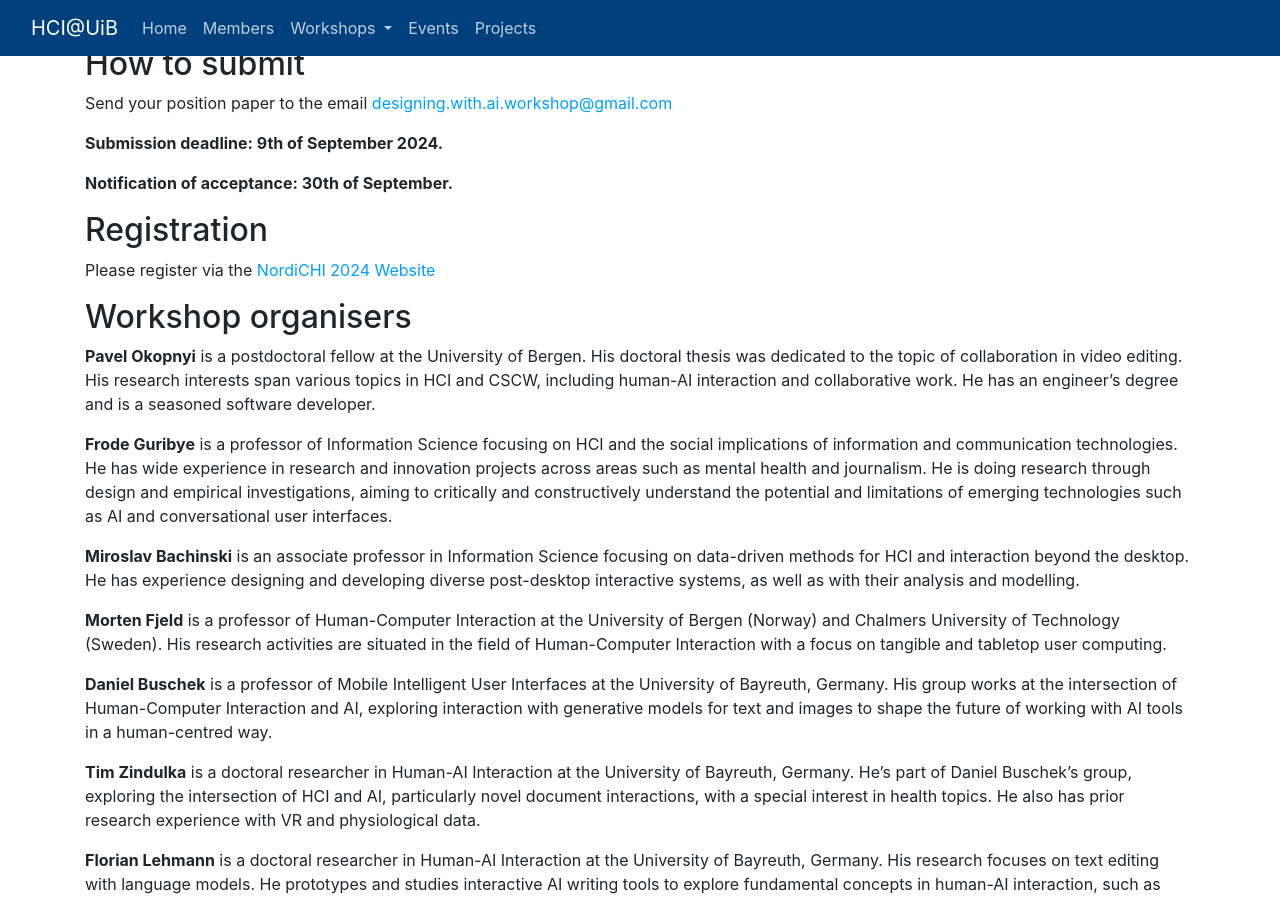
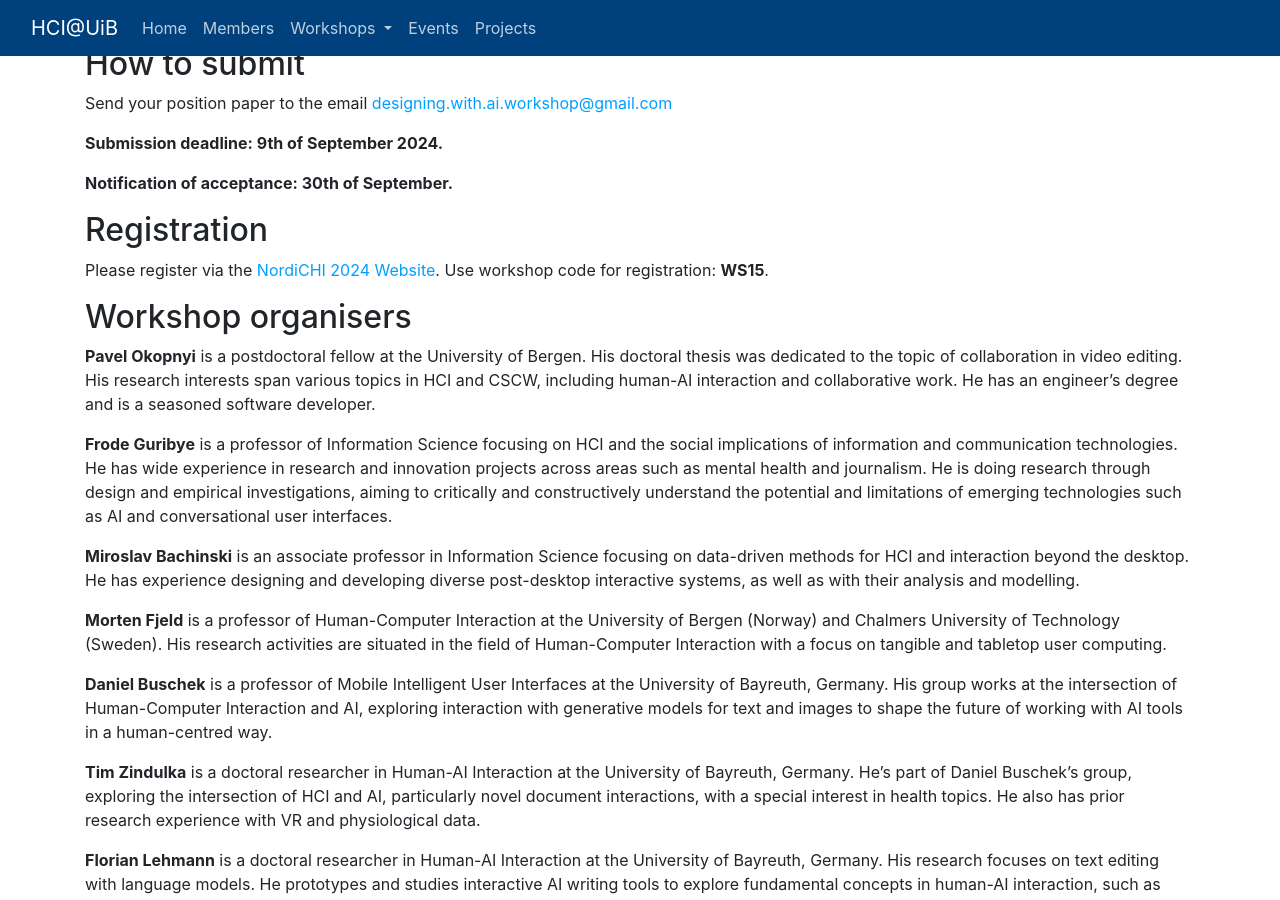
Before and after one commit to BergenHCI/bergenhci.github.io, a Jekyll site: the page built from ws/designing_with_ai.md, in a window 1280 px wide and 900 px high, scrolled down 1521 px. Built offline with Jekyll 4.4.1, drawn with Linux system fonts in a browser that asks for light colours; our own code applies the rules of GitHub Pages for plain Markdown files.

Commit message:
add workshop code

```diff
--- a/ws/designing_with_ai.md
+++ b/ws/designing_with_ai.md
@@ -60,7 +60,7 @@ Send your position paper to the email [designing.with.ai.workshop@gmail.com](mai
 
 ## Registration
 
-Please register via the [NordiCHI 2024 Website](https://www.nordichi2024.se)
+Please register via the [NordiCHI 2024 Website](https://www.nordichi2024.se). Use workshop code for registration: **WS15**.
 
 ## Workshop organisers
 
```
